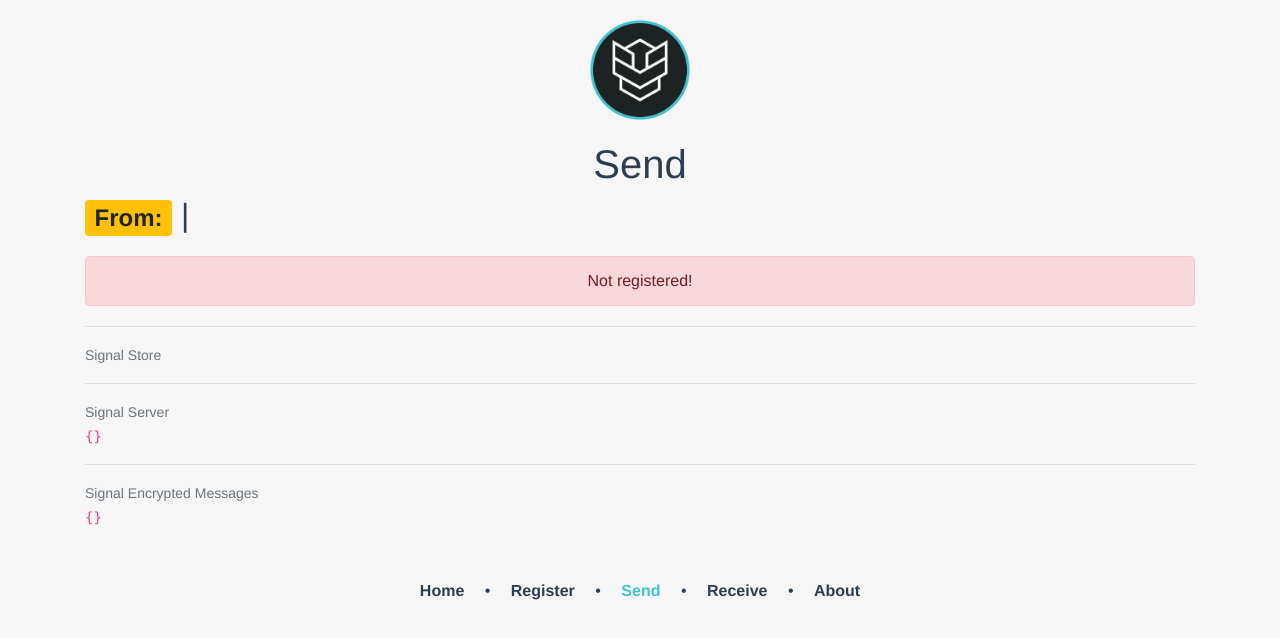
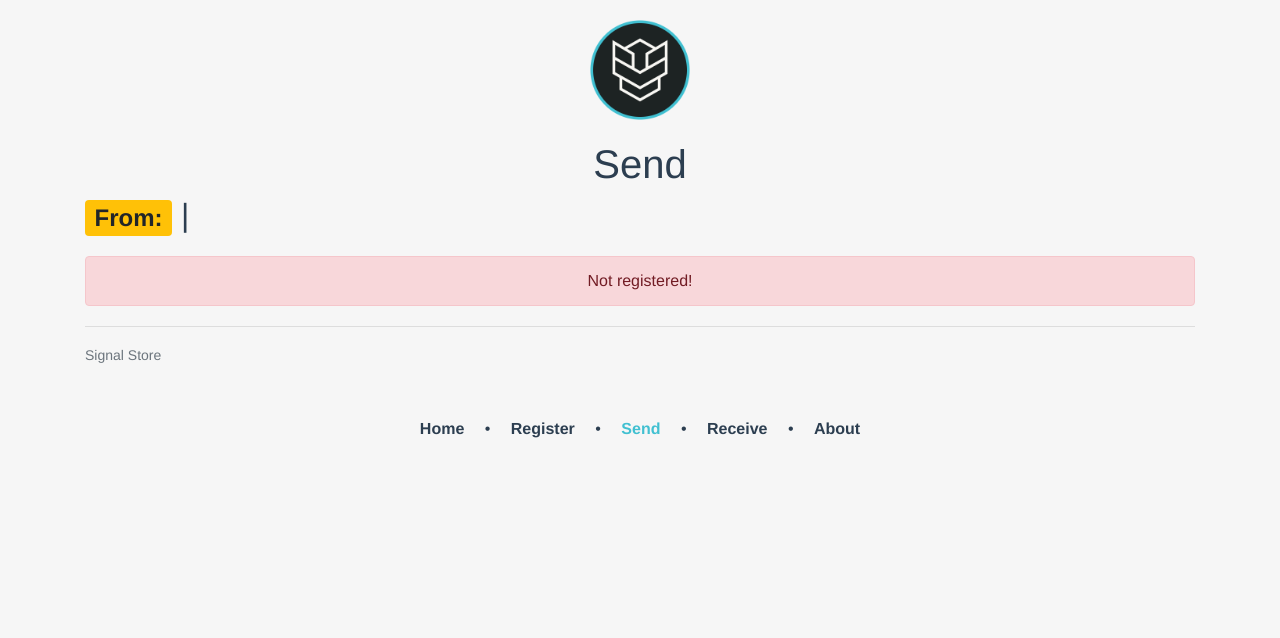
Before and after one commit to blockrockettech/signal-webapp, a Vue app: page /send in a window 1280 px wide. Shown: the top 638 px of the page. Built offline with nearby package versions, Linux system fonts and the light colour scheme.

Commit message:
minor clean

```diff
--- a/src/store.js
+++ b/src/store.js
@@ -1,9 +1,9 @@
 import Vue from 'vue';
 import Vuex from 'vuex';
 import axios from 'axios';
-import {InMemorySignalProtocolStore} from './InMemorySignalProtocolStore';
+import { InMemorySignalProtocolStore } from './InMemorySignalProtocolStore';
 
-import _ from 'lowdash';
+/* global dcodeIO */
 
 Vue.use(Vuex);
 
@@ -11,46 +11,46 @@ Vue.use(Vuex);
 const ls = window.libsignal;
 const KeyHelper = ls.KeyHelper;
 
-const API_URL = "http://localhost:3000";
+const API_URL = 'http://localhost:3000';
 
 const api = axios.create({
     baseURL: `${API_URL}/api/`,
 });
 
-const arrayBufferToBase64 = (buffer) =>{
+const arrayBufferToBase64 = (buffer) => {
     let binary = '';
     let bytes = new Uint8Array(buffer);
     let len = bytes.byteLength;
     for (let i = 0; i < len; i++) {
-        binary += String.fromCharCode( bytes[ i ] );
+        binary += String.fromCharCode(bytes[i]);
     }
     return window.btoa(binary);
 };
 
 const base64ToArrayBuffer = (base64) => {
-    let binary_string =  window.atob(base64);
+    let binary_string = window.atob(base64);
     let len = binary_string.length;
     let bytes = new Uint8Array(len);
-    for (let i = 0; i < len; i++)        {
+    for (let i = 0; i < len; i++) {
         bytes[i] = binary_string.charCodeAt(i);
     }
     return bytes.buffer;
 };
 
 // Util import from src/helpers.js
-var util = (function() {
+const util = (function () {
     'use strict';
 
-    var StaticArrayBufferProto = new ArrayBuffer().__proto__;
+    let StaticArrayBufferProto = new ArrayBuffer().__proto__;
 
     return {
-        toString: function(thing) {
+        toString: function (thing) {
             if (typeof thing == 'string') {
                 return thing;
             }
             return new dcodeIO.ByteBuffer.wrap(thing).toString('binary');
         },
-        toArrayBuffer: function(thing) {
+        toArrayBuffer: function (thing) {
             if (thing === undefined) {
                 return undefined;
             }
@@ -60,24 +60,23 @@ var util = (function() {
                 }
             }
 
-            var str;
-            if (typeof thing == "string") {
+            let str;
+            if (typeof thing == 'string') {
                 str = thing;
             } else {
-                throw new Error("Tried to convert a non-string of type " + typeof thing + " to an array buffer");
+                throw new Error('Tried to convert a non-string of type ' + typeof thing + ' to an array buffer');
             }
             return new dcodeIO.ByteBuffer.wrap(thing, 'binary').toArrayBuffer();
         },
-        isEqual: function(a, b) {
-            // TODO: Special-case arraybuffers, etc
+        isEqual: function (a, b) {
             if (a === undefined || b === undefined) {
                 return false;
             }
             a = util.toString(a);
             b = util.toString(b);
-            var maxLength = Math.max(a.length, b.length);
+            let maxLength = Math.max(a.length, b.length);
             if (maxLength < 5) {
-                throw new Error("a/b compare too short");
+                throw new Error('a/b compare too short');
             }
             return a.substring(0, Math.min(maxLength, a.length)) == b.substring(0, Math.min(maxLength, b.length));
         }
@@ -96,16 +95,10 @@ export default new Vuex.Store({
         // needs to be a SignalProtocolStore impl
         // used to build sessions and handle messages
         // holds pre-keys for other users
-        store: null,
-
-        // simulating a server for storing pre-keys
-        server: {},
-
-        // message store - move to server for universal retrieval
-        messages: {},
+        store: null
     },
     mutations: {
-        ['commit-account-registration'](state, {deviceId, registrationId, identityKeyPair, preKey, signedPreKey}) {
+        ['commit-account-registration'] (state, {deviceId, registrationId, identityKeyPair, preKey, signedPreKey}) {
 
             // build a new store on each account
             // when server based this should only happen once
@@ -131,17 +124,11 @@ export default new Vuex.Store({
 
             // needs to be in SignalProtocolStore
             state.store.storeSignedPreKey(signedPreKey.keyId, signedPreKey.keyPair);
-        },
-        // FIXME send to server
-        ['commit-message'](state, {id, ciphertext}) {
-            console.log(`incoming message for ${id}: ${ciphertext}`);
-
-            Vue.set(state.messages, `${id}`, ciphertext);
-        },
+        }
     },
     actions: {
         // bootstraps a Signal device, registration, and keys
-        async ['generate-registration-id']({commit, dispatch, state, rootState}, form) {
+        async ['generate-registration-id'] ({commit, dispatch, state, rootState}, form) {
             console.log(`Generating Registration ID for ${JSON.stringify(form)}`);
 
             const registrationId = KeyHelper.generateRegistrationId();
@@ -166,8 +153,10 @@ export default new Vuex.Store({
 
             dispatch('send-keys-to-server', this.form);
         },
-        async ['send-keys-to-server']({commit, dispatch, state, rootState}, form) {
+        async ['send-keys-to-server'] ({commit, dispatch, state, rootState}, form) {
+            try {
                 console.log(`Sending keys`);
+
                 // NOTE: No private keys go to the server - not sure type is needed?
                 let reqObj = {
                     type: 'init',
@@ -186,14 +175,17 @@ export default new Vuex.Store({
                 };
                 console.log(reqObj);
 
-            return api.post(`/keys/register`, reqObj).then((res) => console.log(`registered keys`, res));
+                const res = await api.post(`/keys/register`, reqObj);
+                console.log(`registered keys: ${res}`);
+            } catch (ex) {
+                console.error(ex);
+            }
         },
-        async ['send-message']({commit, dispatch, state, rootState}, form) {
+        async ['send-message'] ({commit, dispatch, state, rootState}, form) {
+            try {
                 const [registrationId, deviceId] = form.id.split('|');
-
                 console.log(`Sending "${form.message}" to ${registrationId}|${deviceId}`);
 
-            try {
                 const address = new ls.SignalProtocolAddress(registrationId, deviceId);
 
                 // Instantiate a SessionBuilder for a remote recipientId + deviceId tuple.
@@ -206,12 +198,11 @@ export default new Vuex.Store({
 
                 let keys = preKeyResp.data;
 
+                // map array buffers to base64 strings
                 keys.identityKey = base64ToArrayBuffer(keys.identityKey);
-
                 keys.signedPreKey.publicKey = base64ToArrayBuffer(keys.signedPreKey.publicKey);
                 keys.signedPreKey.signature = base64ToArrayBuffer(keys.signedPreKey.signature);
-
-                keys.preKey.publicKey  = base64ToArrayBuffer(keys.preKey.publicKey);
+                keys.preKey.publicKey = base64ToArrayBuffer(keys.preKey.publicKey);
 
                 console.log(keys);
 
@@ -234,13 +225,14 @@ export default new Vuex.Store({
 
                 // commit('commit-message', {id: form.id, ciphertext: ciphertext});
 
-                return api.post(`/send/message`, msgObj).then((res) => console.log(`sent message cipher`, res));
-
+                const res = await api.post(`/send/message`, msgObj);
+                console.log(`sent message cipher ${res}`);
             } catch (ex) {
                 console.error(ex);
             }
         },
-        async ['receive-message']({commit, dispatch, state, rootState}, form) {
+        async ['receive-message'] ({commit, dispatch, state, rootState}, form) {
+            try {
                 console.log(`Receiving from ${state.registrationId}|${state.deviceId}`);
 
                 let requestObject = {
@@ -264,6 +256,9 @@ export default new Vuex.Store({
                 let decryptedMessage = util.toString(plaintext);
 
                 console.log(decryptedMessage);
+            } catch (ex) {
+                console.error(ex);
+            }
         }
     },
     getters: {}
--- a/src/views/Receive.vue
+++ b/src/views/Receive.vue
@@ -24,14 +24,6 @@
         <hr/>
         <span class="text-muted small mr-4">Signal Store</span><br/>
         <code>{{ store }}</code>
-
-        <hr/>
-        <span class="text-muted small mr-4">Signal Server</span><br/>
-        <code>{{ server }}</code>
-
-        <hr/>
-        <span class="text-muted small mr-4">Signal Encrypted Messages</span><br/>
-        <code>{{ messages }}</code>
     </div>
 </template>
 
@@ -51,7 +43,7 @@
         },
         computed: {
             ...mapState([
-                'registrationId', 'deviceId', 'store', 'server', 'messages'
+                'registrationId', 'deviceId', 'store'
             ]),
 
         },
--- a/src/views/Register.vue
+++ b/src/views/Register.vue
@@ -54,10 +54,6 @@
         <hr/>
         <span class="text-muted small mr-4">Signal Store</span><br/>
         <code>{{ store }}</code>
-
-        <hr/>
-        <span class="text-muted small mr-4">Signal Server</span><br/>
-        <code>{{ server }}</code>
     </div>
 </template>
 
@@ -77,9 +73,8 @@
         },
         computed: {
             ...mapState([
-                'name', 'deviceId', 'registrationId', 'identityKeyPair', 'preKey', 'signedPreKey', 'store', 'server'
+                'name', 'deviceId', 'registrationId', 'identityKeyPair', 'preKey', 'signedPreKey', 'store'
             ]),
-
         },
         methods: {
             onSubmit (evt) {
--- a/src/views/Send.vue
+++ b/src/views/Send.vue
@@ -33,14 +33,6 @@
         <hr/>
         <span class="text-muted small mr-4">Signal Store</span><br/>
         <code>{{ store }}</code>
-
-        <hr/>
-        <span class="text-muted small mr-4">Signal Server</span><br/>
-        <code>{{ server }}</code>
-
-        <hr/>
-        <span class="text-muted small mr-4">Signal Encrypted Messages</span><br/>
-        <code>{{ messages }}</code>
     </div>
 </template>
 
@@ -61,7 +53,7 @@
         },
         computed: {
             ...mapState([
-                'registrationId', 'deviceId', 'store', 'server', 'messages'
+                'registrationId', 'deviceId', 'store'
             ]),
 
         },
```
Lines whose indentation alone changed are shown as unchanged.
